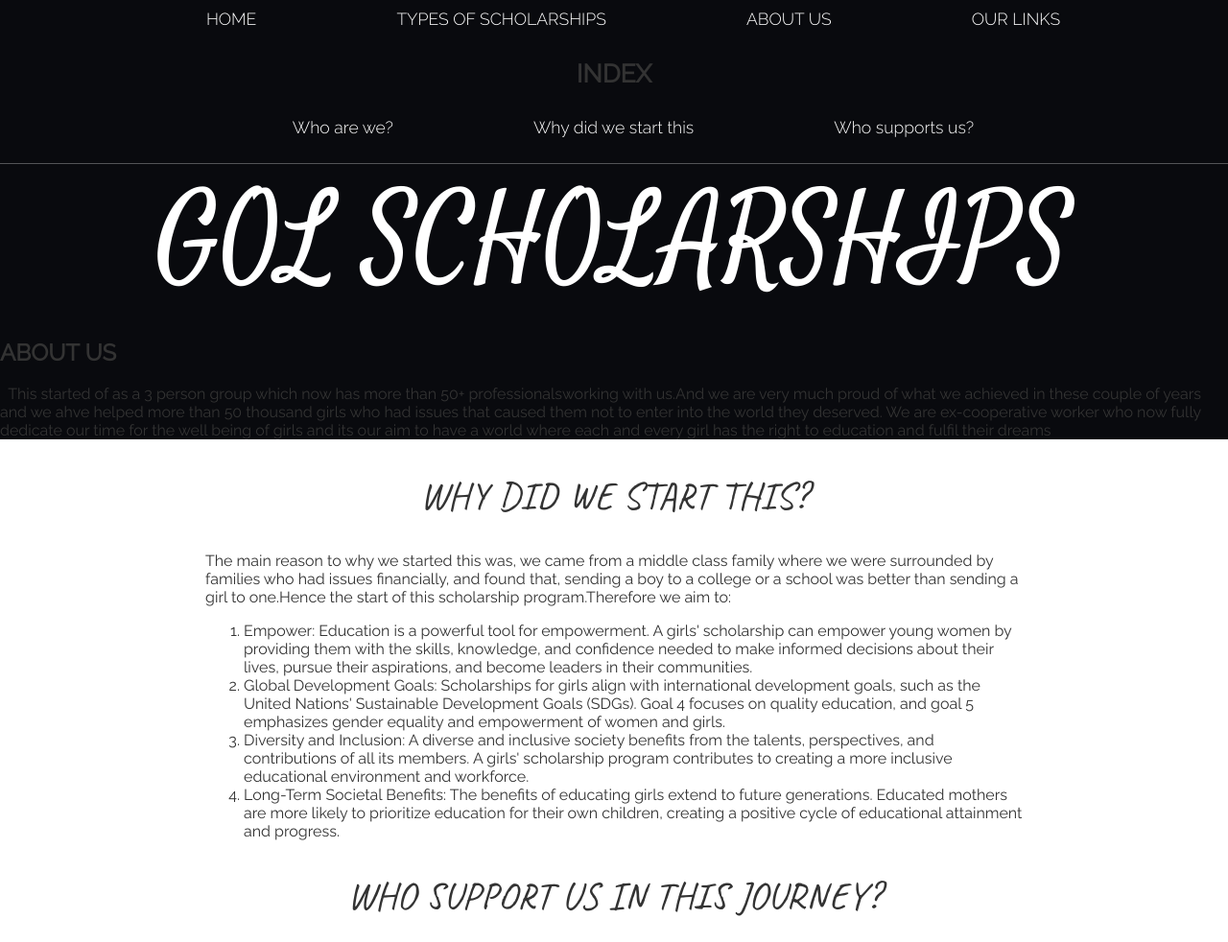
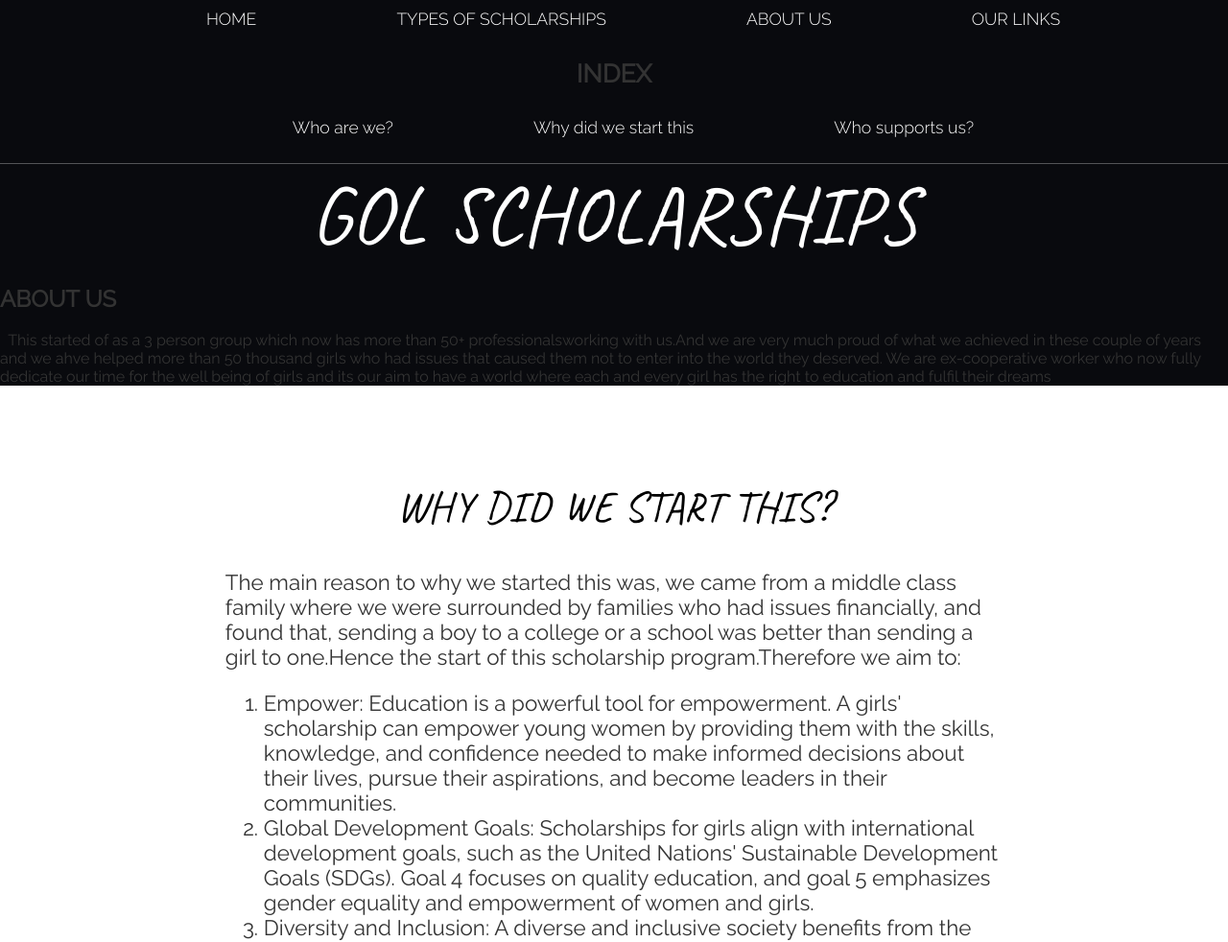
Before and after one commit to RAHULBONEY/scholarweb, a plain HTML site: page aboutus.html in a window 1280 px wide. Shown: the top 982 px of the page at 96% size. Drawn offline with Linux system fonts and the light colour scheme.

Commit message:
Update styles.css

```diff
--- a/styles.css
+++ b/styles.css
@@ -57,34 +57,37 @@
     padding:0 5%;
 }
 .nav a:hover{
-    background-color:rgba(255,255, 255, .3) ;
+    background-color:rgba(255,255, 255, .3);
 }
 .scholar{
     text-align: center;
     margin: 0;
-    font-size: 5em;
-    font-family: myFont;
+    font-size: 2em;
+    font-family: fa;
  color:white;
  font-weight: normal;
 }
 .scholarsize{
-    font-size: 7em;
+    font-size: 5.3em;
 }
 .content{
-margin: 1em;
+margin: 2em;
+color: black;
+font-size: 1.4em;
+font-weight: normal;
 
 }
 .container{
     max-width: 900px;
     margin: 0 auto;
-    padding:0 1.5em
+    padding: 2.0em
 }
 .section-header{
     font-family: fa;
-    color: #333;
+    color:black;
     font-weight: normal;
     text-align: center;
-    font-size: 2.5em;
+    font-size: 2em;
 
 }
 .intro-image{
@@ -114,7 +117,3 @@
     width:30px;
     height: 30px;
 }
-.no{
- wodth:30px;
- text-emphazie:41px;
-}
```
